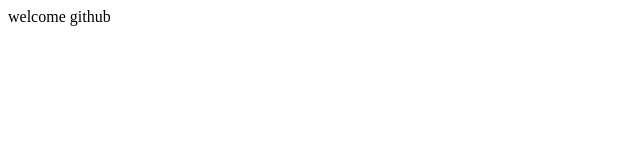
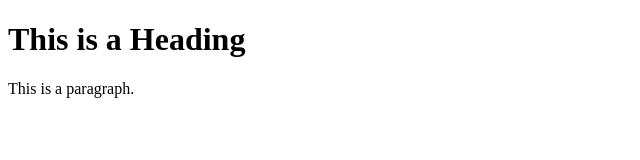
Before and after one commit to profile-d/io, a plain HTML site: page index.html in a window 1280 px wide. Shown: the whole page, without its empty margins (0-640 px from the left). Drawn offline with Linux system fonts and the light colour scheme.

Commit message:
Update index.html

```diff
--- a/index.html
+++ b/index.html
@@ -1,3 +1,12 @@
+<!DOCTYPE html>
 <html>
- <body>welcome github</body>
+<head>
+<title>Page Title</title>
+</head>
+<body>
+
+<h1>This is a Heading</h1>
+<p>This is a paragraph.</p>
+
+</body>
 </html>
```
